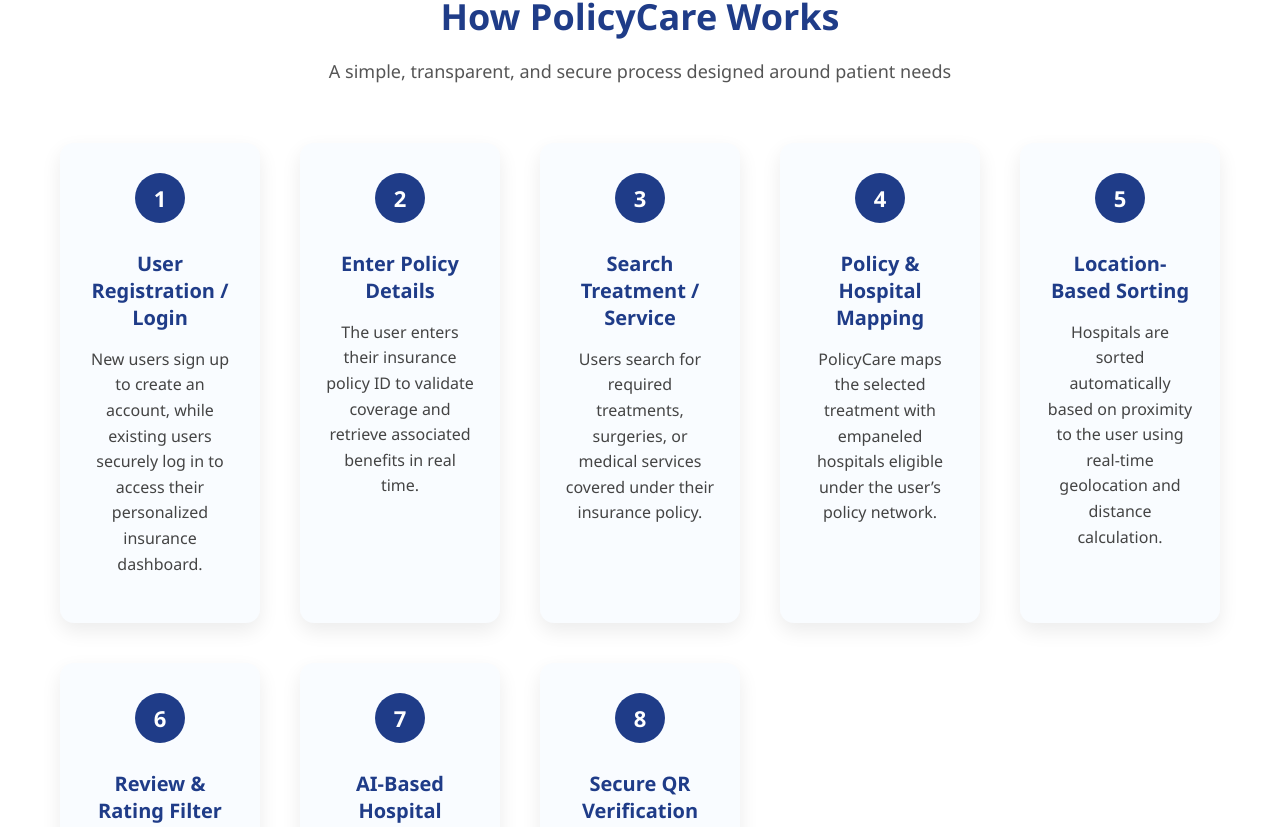
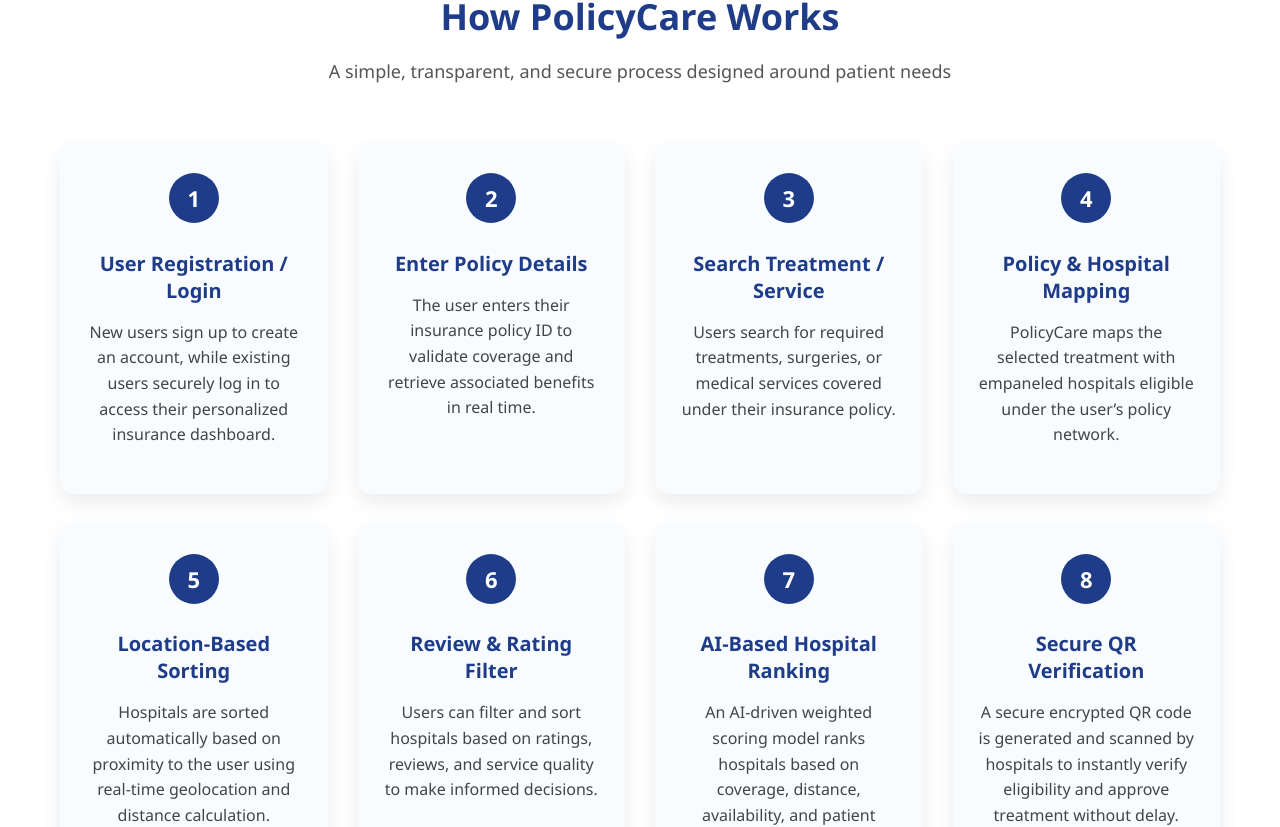
Before and after one commit to Muthies/policycare, a React (Create React App) app in the folder frontend/: page / in a window 1280 px wide. Shown: the part 1108-1935 px from the top of the page. Built offline with nearby package versions, Linux system fonts and the light colour scheme.

Commit message:
Initial commit

```diff
--- a/frontend/src/components/AdminDashboard.js
+++ b/frontend/src/components/AdminDashboard.js
@@ -49,17 +49,16 @@
       axios.get("https://policycare-backend.onrender.com/api/admin/stats", config),
     ]);
 
-    setUsers(usersRes.data);
-    setHospitals(hospitalsRes.data);
-    setReviews(reviewsRes.data);
-    setPolicies(policiesRes.data);
-    setStats(statsRes.data);
+    setUsers(usersRes.data.users);
+    setHospitals(hospitalsRes.data.hospitals);
+    setReviews(reviewsRes.data.reviews);
+    setPolicies(policiesRes.data.policies);
+    setStats(statsRes.data.stats);
 
   } catch (err) {
     console.error("Admin fetch error:", err.response?.data || err.message);
   }
 };
-
   return (
     <div className="admin-layout">
       {/* SIDEBAR */}
@@ -218,13 +217,15 @@
         )}
 
         {/* POLICIES */}
+        {/* POLICIES */}
 {activeTab === "policies" && (
   <div className="policy-grid">
     {policies.map((p) => (
       <div className="policy-card" key={p._id}>
         <h3>{p.name}</h3>
-                <p>{p.details}</p>
-                <span>{p.totalUsers || 0} Users</span>
+        <p><b>Provider:</b> {p.provider}</p>
+        <p><b>Coverage:</b> ₹{p.coverageAmount}</p>
+        <p>{p.description}</p>
       </div>
     ))}
   </div>
--- a/frontend/src/components/Home.js
+++ b/frontend/src/components/Home.js
@@ -221,11 +221,14 @@
 
   <div
 
-  style={{
-    display: "grid",
-    gridTemplateColumns: "repeat(auto-fit, minmax(200px, 1fr))",
-    gap: "40px"
-  }}
+ style={{
+  display: "grid",
+  gridTemplateColumns: "repeat(4, 1fr)",
+  gap: "30px",
+  maxWidth: "1200px",
+  margin: "0 auto",
+  justifyItems: "center"
+}}
 >
 
     {/* Step 1 */}
```
Lines whose indentation alone changed are shown as unchanged.
